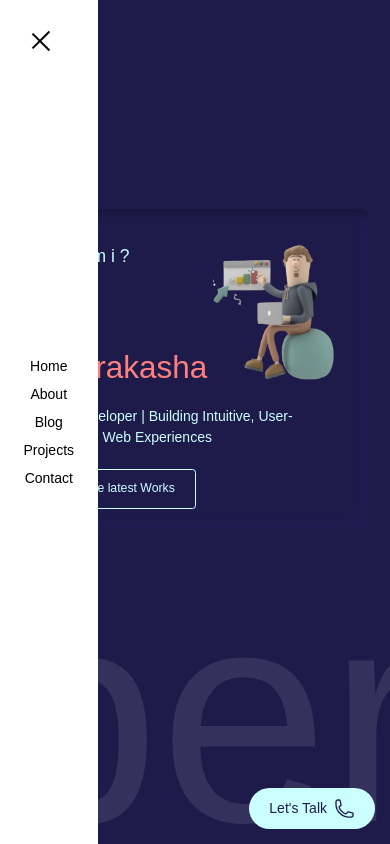
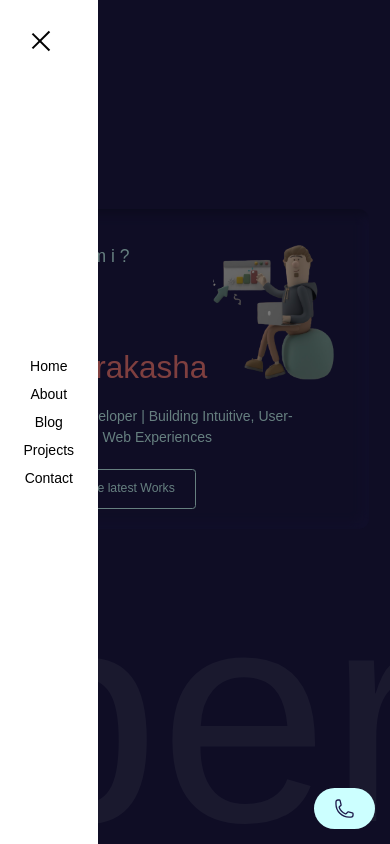
Before and after one commit to GPrakasha/protfolio2, a React (Vite) app: page / in a window 390 px wide. Both pictures are taken after a click on the element 41 px from the left and 41 px from the top of the page. Built offline with nearby package versions, Linux system fonts and the light colour scheme; a web font is replaced by a local one.

Commit message:
fix: bug fix

```diff
--- a/src/components/SideBar.tsx
+++ b/src/components/SideBar.tsx
@@ -78,6 +78,19 @@ export default function SideBar() {
         <HamBurgerButton isOpen={isOpen} />
       </MenuButtonContainer>
 
+      <div className='back-drop'
+        style={{
+          position: 'fixed',
+          top: 0,
+          left: 0,
+          width: '100vw',
+          height: '100vh',
+          backgroundColor: 'rgba(0,0,0,0.5)',
+          zIndex: 8,
+          display: isOpen ? 'block' : 'none',
+        }}
+        onClick={() => setIsOpen(false)}
+      ></div>
       {/* Wrap Sidebar with AnimatePresence */}
       <AnimatePresence>
         {isOpen && (
--- a/src/components/contact/Contact.tsx
+++ b/src/components/contact/Contact.tsx
@@ -190,7 +190,7 @@ export default function Contact() {
                 ? {
                     opacity: 1,
                     zIndex: 2,
-                    transition: { delay: 3, duration: 0.4 },
+                    transition: { delay: 2, duration: 0.4 },
                   }
                 : {}
             }
--- a/src/components/intro/IntroSection.tsx
+++ b/src/components/intro/IntroSection.tsx
@@ -90,8 +90,11 @@ import { styles } from '../../styles';
 import Button from '../Button';
 import { NAV_ITEM_ID } from '../../config';
 import { init } from '@emailjs/browser';
+import { useDevice } from '../../hooks/useDevice';
 
 export default function IntroSection() {
+    const { isMobile } = useDevice();
+
   return (
     <IntroSectionContainer
       id={NAV_ITEM_ID.INTRO}
@@ -153,7 +156,7 @@ export default function IntroSection() {
                 },
               }}
             >
-            <span className='md:text-md'>Let's Talk</span>
+              {!isMobile && <span className="md:text-md">Let's Talk</span>}
               <svg
                 xmlns="http://www.w3.org/2000/svg"
                 fill="none"
```
Lines whose indentation alone changed are shown as unchanged.
